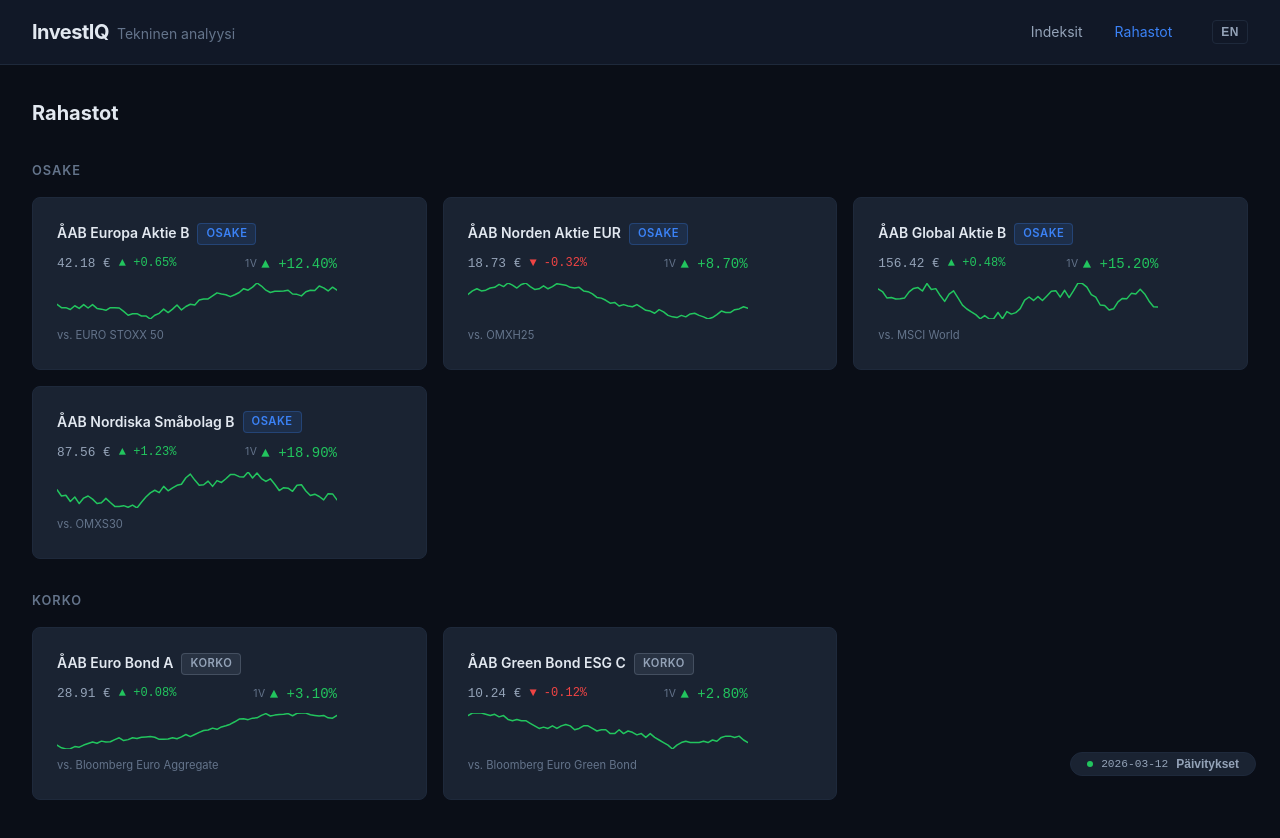
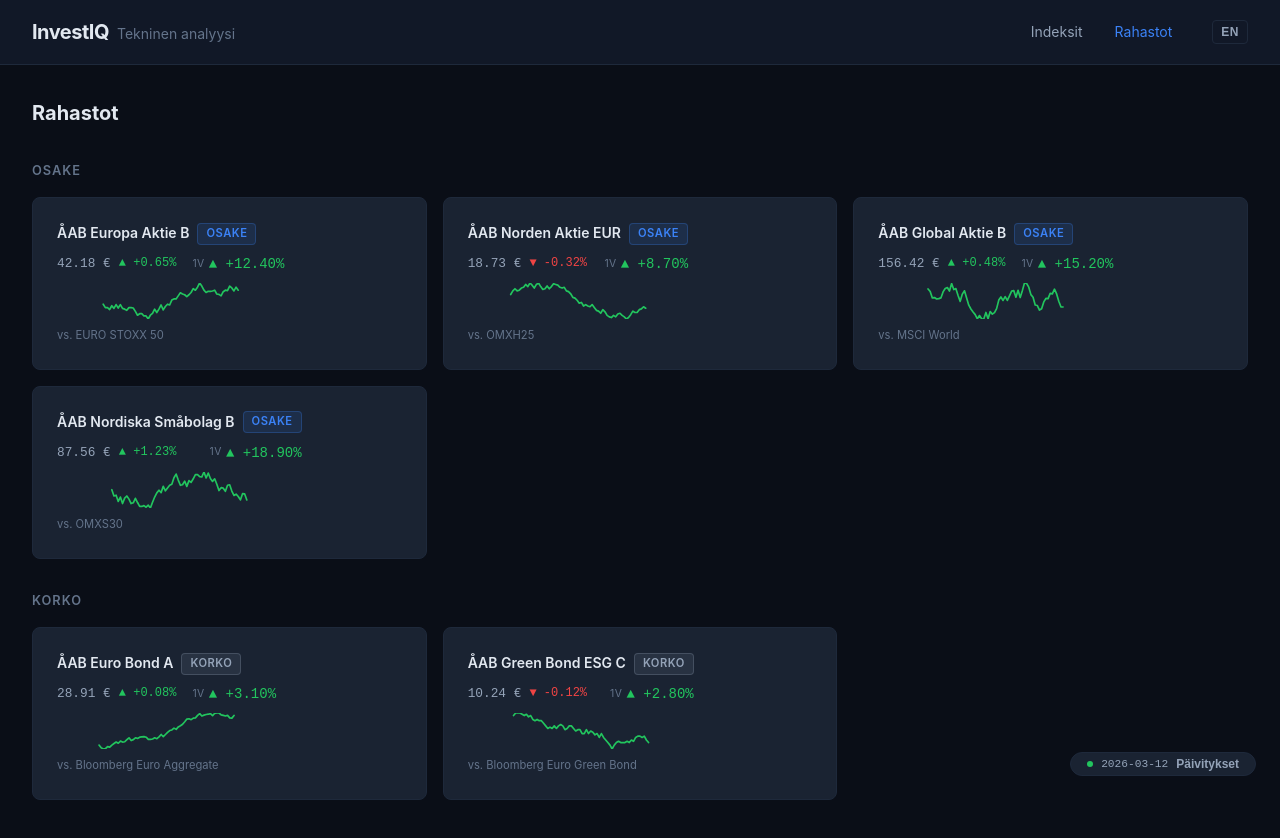
Before and after one commit to myaiexp/investiq, a React (Vite) app in the folder frontend/: page /investiq/funds in a window 1280 px wide. Shown: the top 838 px of the page. Built offline with nearby package versions, Linux system fonts and the light colour scheme.

Commit message:
Fix sparkline not filling card width
Removed hardcoded width/height HTML attributes from SVG — they
overrode the CSS width:100%. Now the viewBox handles coordinates
and CSS handles sizing, so sparklines stretch to fill the card.

Co-Authored-By: Claude Opus 4.6 <noreply@anthropic.com>

```diff
--- a/frontend/src/components/FundCard.css
+++ b/frontend/src/components/FundCard.css
@@ -50,11 +50,6 @@
   width: 100%;
 }
 
-.fund-card__sparkline .sparkline-chart {
-  width: 100%;
-  height: auto;
-}
-
 .fund-card__benchmark-text {
   font-size: 0.7rem;
   color: var(--text-muted);
--- a/frontend/src/components/FundCard.tsx
+++ b/frontend/src/components/FundCard.tsx
@@ -29,8 +29,6 @@ export default function FundCard({ fund, sparklineData }: FundCardProps) {
       <div className="fund-card__sparkline">
         <SparklineChart
           data={sparklineData}
-          width={280}
-          height={36}
           color={fund.return1Y >= 0 ? "var(--green)" : "var(--red)"}
         />
       </div>
--- a/frontend/src/components/IndexCard.css
+++ b/frontend/src/components/IndexCard.css
@@ -30,8 +30,3 @@
 .index-card__sparkline {
   width: 100%;
 }
-
-.index-card__sparkline .sparkline-chart {
-  width: 100%;
-  height: auto;
-}
--- a/frontend/src/components/IndexCard.tsx
+++ b/frontend/src/components/IndexCard.tsx
@@ -23,11 +23,7 @@ export default function IndexCard({ index, sparklineData }: IndexCardProps) {
         <SignalBadge signal={index.signal} />
       </div>
       <div className="index-card__sparkline">
-        <SparklineChart
-          data={sparklineData}
-          width={280}
-          height={36}
-        />
+        <SparklineChart data={sparklineData} />
       </div>
     </div>
   );
--- a/frontend/src/components/SparklineChart.css
+++ b/frontend/src/components/SparklineChart.css
@@ -1,4 +1,5 @@
 .sparkline-chart {
   display: block;
-  flex-shrink: 0;
+  width: 100%;
+  height: 36px;
 }
--- a/frontend/src/components/SparklineChart.tsx
+++ b/frontend/src/components/SparklineChart.tsx
@@ -32,8 +32,6 @@ export default function SparklineChart({
     <svg
       className="sparkline-chart"
       viewBox={`0 0 ${width} ${height}`}
-      width={width}
-      height={height}
     >
       <polyline
         points={points}
```
